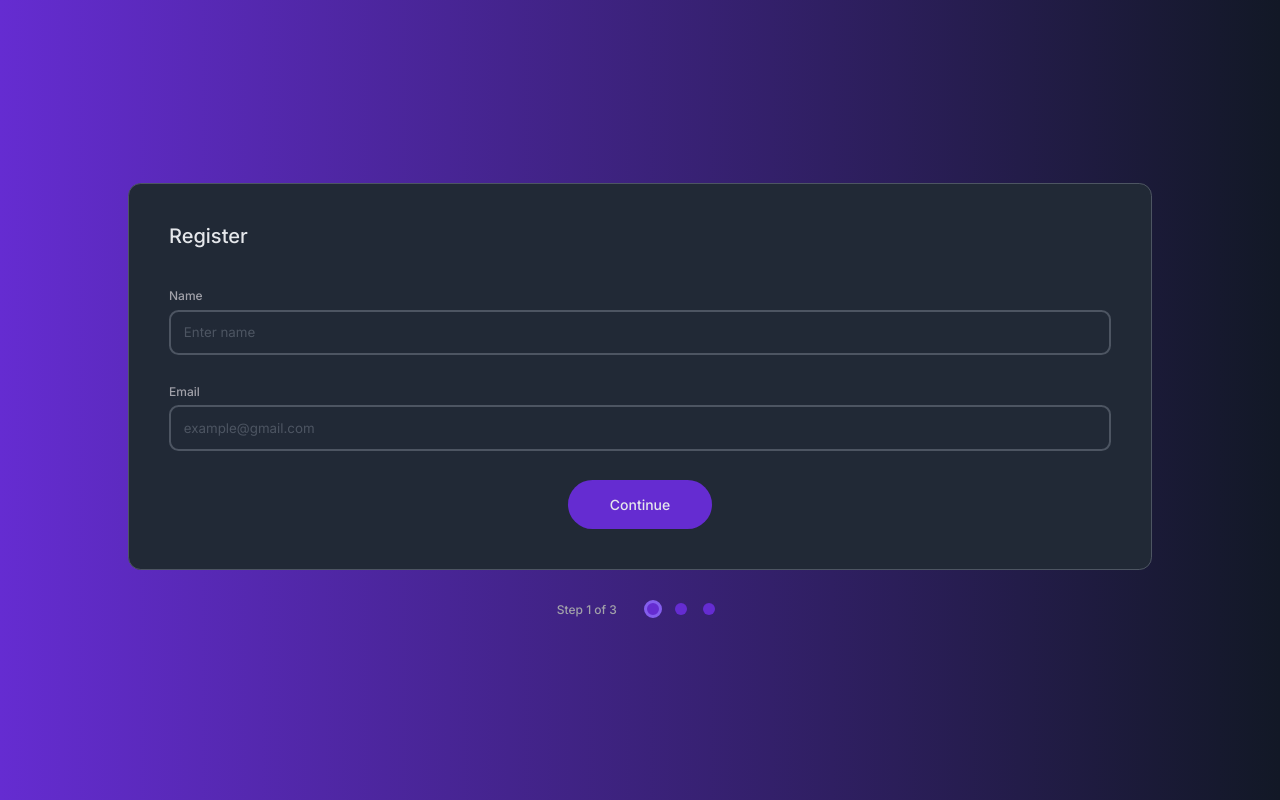
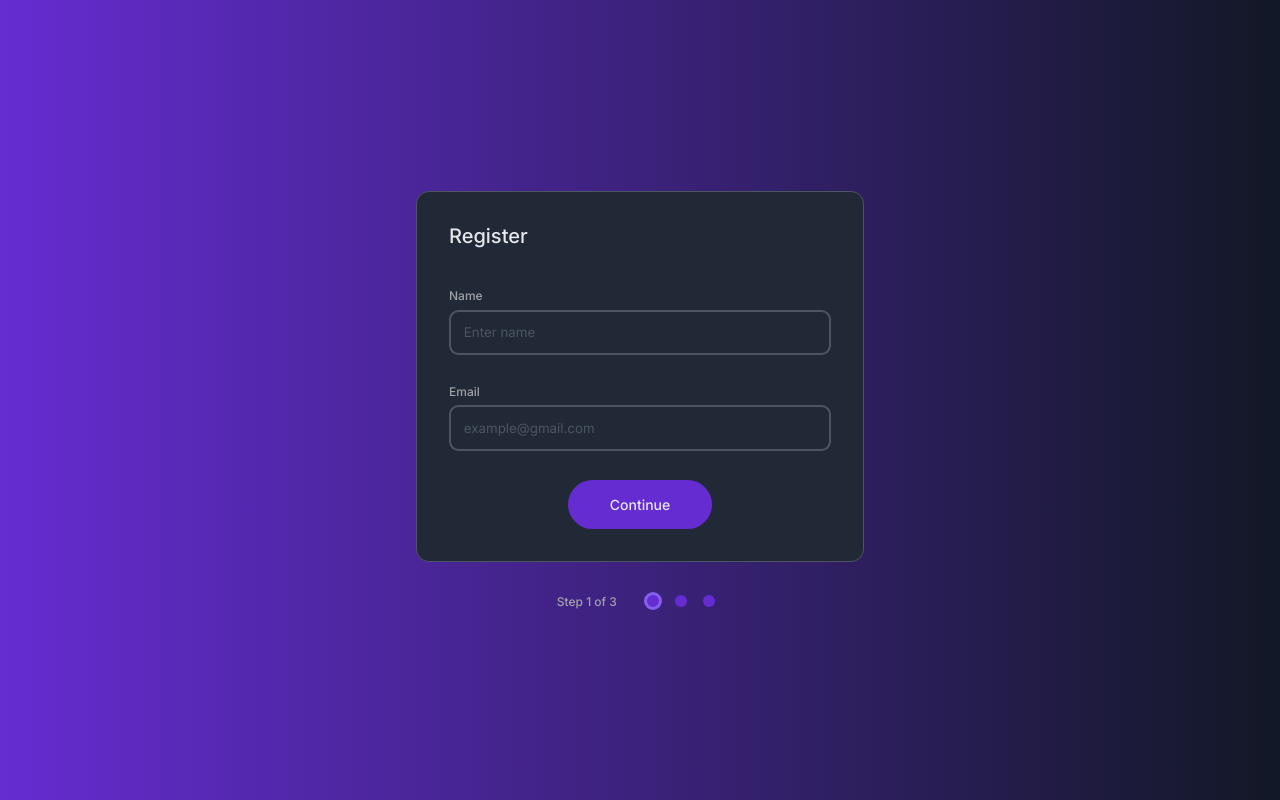
Before and after one commit to Lamphrangmi-Lamin/register-form, a plain HTML site: page index.html in a window 1280 px wide. Drawn offline with Linux system fonts and the light colour scheme.

Commit message:
adding media queries for screen for tablet and bigger devices

```diff
--- a/style.css
+++ b/style.css
@@ -13,6 +13,7 @@ body {
     flex-direction: column;
     row-gap: 2rem;
     height: 100vh;
+    flex-basis: 340px;
 }
 
 #step-1,
@@ -24,6 +25,23 @@ body {
     background-color: #212936;
     border-radius: .8rem;
     padding: 2.5rem;
+}
+
+@media screen and (min-width: 768px) {
+    #step-1,
+    #step-2,
+    #step-3 {
+        width: 50%;
+        padding: 2rem;
+    }
+}
+
+@media screen and (min-width: 1200px) {
+    #step-1,
+    #step-2,
+    #step-3 {
+        width: 35%;
+    }
 }
 
 h1 {
@@ -132,11 +150,6 @@ button {
     margin: auto;
 }
 
-/* #step-2,
-#step-3 {
-    display: none;
-} */
-
 .stepper {
     display: flex;
     align-items: center;
@@ -175,3 +188,8 @@ button {
     background-color: #652CD1;
     cursor: pointer;
 }
+
+.summary-content p,
+.summary-content ul {
+    max-width: 100%;
+}
```
